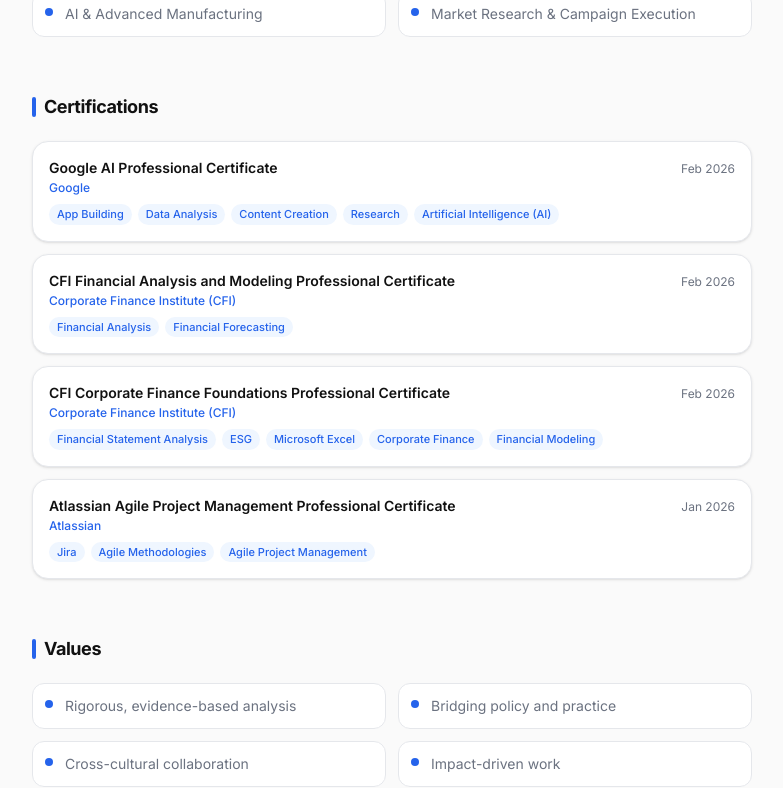
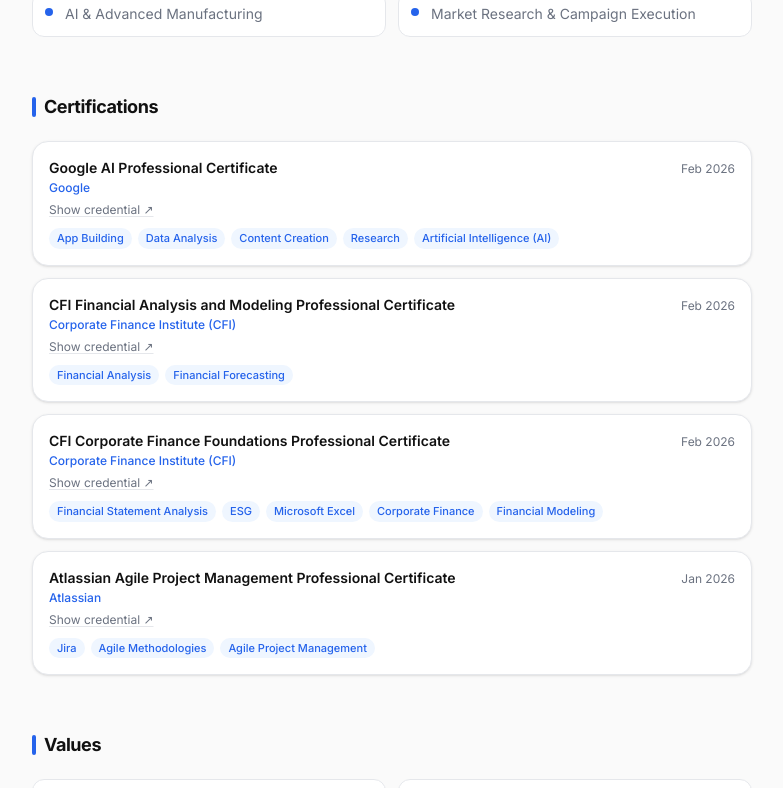
Before and after one commit to 21sean/Emi_site, a Next.js app: page /about in a window 1280 px wide. Shown: the part 975-1763 px from the top of the page, without its empty margins (248-1031 px from the left). Built offline with nearby package versions, Linux system fonts and the light colour scheme.

Commit message:
Add credential URLs to certifications

```diff
--- a/src/components/pages/AboutContent.tsx
+++ b/src/components/pages/AboutContent.tsx
@@ -129,6 +129,16 @@
                   <span className="shrink-0 text-xs text-[var(--color-muted)]">{cert.date}</span>
                 </div>
                 <p className="mt-0.5 text-xs font-medium text-[var(--color-accent)]">{cert.issuer}</p>
+                {cert.credentialUrl && (
+                  <a
+                    href={cert.credentialUrl}
+                    target="_blank"
+                    rel="noopener noreferrer"
+                    className="mt-1 inline-flex items-center gap-1 text-xs text-[var(--color-muted)] underline decoration-[var(--color-border)] underline-offset-2 transition-colors hover:text-[var(--color-accent)] hover:decoration-[var(--color-accent)]"
+                  >
+                    Show credential ↗
+                  </a>
+                )}
                 <div className="mt-2 flex flex-wrap gap-1.5">
                   {cert.skills.map((skill) => (
                     <span
--- a/src/data/profile.ts
+++ b/src/data/profile.ts
@@ -54,6 +54,7 @@
   issuer: string;
   date: string;
   credentialId?: string;
+  credentialUrl?: string;
   skills: string[];
 }
 
@@ -173,24 +174,28 @@
       issuer: "Google",
       date: "Feb 2026",
       credentialId: "UETBA9K11NEN",
+      credentialUrl: "https://www.coursera.org/account/accomplishments/professional-cert/certificate/UETBA9K11NEN",
       skills: ["App Building", "Data Analysis", "Content Creation", "Research", "Artificial Intelligence (AI)"],
     },
     {
       name: "CFI Financial Analysis and Modeling Professional Certificate",
       issuer: "Corporate Finance Institute (CFI)",
       date: "Feb 2026",
+      credentialUrl: "https://www.linkedin.com/learning/certificates/59ab53f938a9b2b076efd83709f844d7fb80d0913831a19c6f52a2c5bb00bce1",
       skills: ["Financial Analysis", "Financial Forecasting"],
     },
     {
       name: "CFI Corporate Finance Foundations Professional Certificate",
       issuer: "Corporate Finance Institute (CFI)",
       date: "Feb 2026",
+      credentialUrl: "https://www.linkedin.com/learning/certificates/b74a7540c280cbede47a83c17cff23d9fad6992769e54e14847d5fd0d2134e4c",
       skills: ["Financial Statement Analysis", "ESG", "Microsoft Excel", "Corporate Finance", "Financial Modeling"],
     },
     {
       name: "Atlassian Agile Project Management Professional Certificate",
       issuer: "Atlassian",
       date: "Jan 2026",
+      credentialUrl: "https://www.linkedin.com/learning/certificates/0c1744dbcf169017a3034fc044f0af37f8fa6e3dc87a5abc4c60def86badcac0",
       skills: ["Jira", "Agile Methodologies", "Agile Project Management"],
     },
   ],
```
